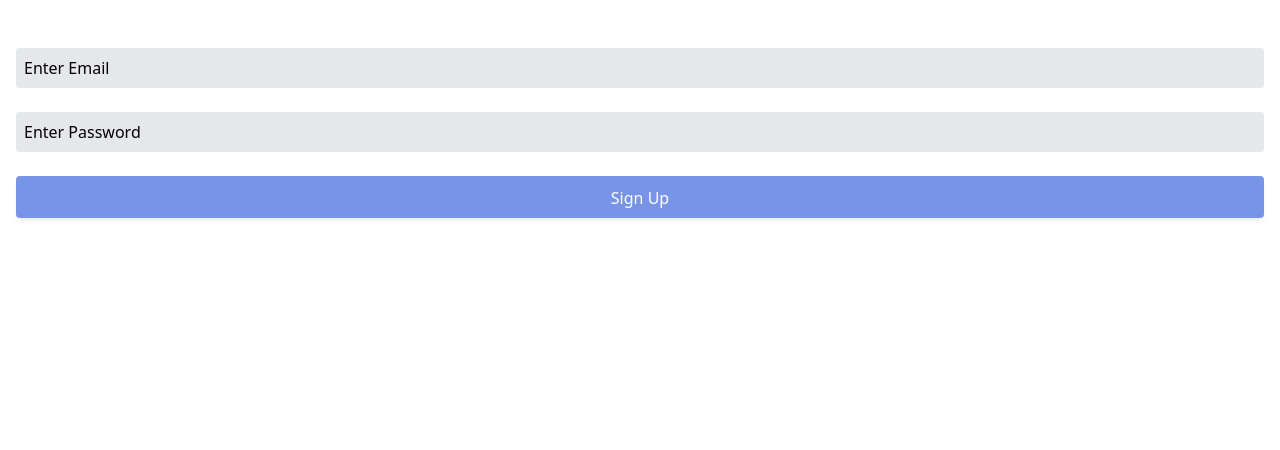
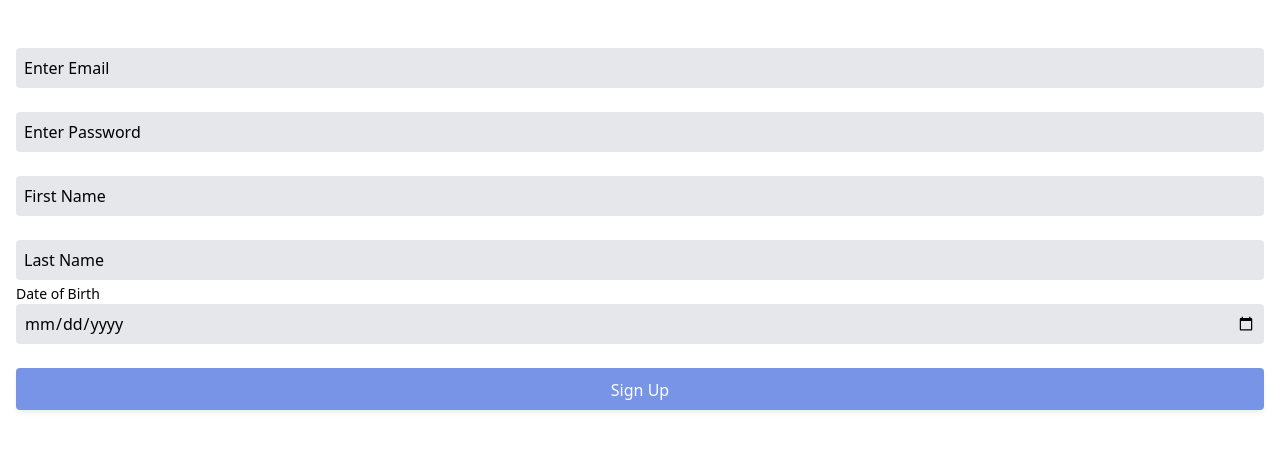
Before and after one commit to BaileyMillerSSI/misc-ui, a Next.js app: page /ui/signup in a window 1280 px wide. Shown: the top 450 px of the page. Built offline with nearby package versions, Linux system fonts and the light colour scheme.

Commit message:
Minor tweaks for signup screen

```diff
--- a/package.json
+++ b/package.json
@@ -10,6 +10,7 @@
   },
   "dependencies": {
     "@hookform/resolvers": "^3.1.0",
+    "luxon": "^3.3.0",
     "next": "^13.2.4",
     "react": "18.2.0",
     "react-dom": "18.2.0",
@@ -18,6 +19,7 @@
   },
   "devDependencies": {
     "@types/eslint": "^8.21.3",
+    "@types/luxon": "^3.3.0",
     "@types/node": "^18.15.5",
     "@types/prettier": "^2.7.2",
     "@types/react": "^18.0.28",
--- a/src/pages/index.tsx
+++ b/src/pages/index.tsx
@@ -7,6 +7,9 @@ const Home: NextPage = () => (
       <li>
         <Link href="ui/login">Login Screen</Link>
       </li>
+      <li>
+        <Link href="ui/signup">Signup Screen</Link>
+      </li>
     </ul>
   </div>
 );
--- a/src/pages/ui/login.tsx
+++ b/src/pages/ui/login.tsx
@@ -43,6 +43,7 @@ const LoginPage: NextPage = () => {
           label="Enter Email"
           type="email"
           placeholder="Enter your email"
+          autoComplete="username"
         />
 
         <Input<LoginFormSchema>
@@ -51,6 +52,7 @@ const LoginPage: NextPage = () => {
           label="Enter Password"
           type="password"
           placeholder="Enter your password"
+          autoComplete="current-password"
         />
 
         <Checkbox name="rememberMe" control={control} label="Remember Me" />
--- a/src/pages/ui/signup.tsx
+++ b/src/pages/ui/signup.tsx
@@ -6,10 +6,23 @@ import { useForm } from "react-hook-form";
 import { z } from "zod";
 import DemoContainer from "~/atoms/DemoContainer";
 import Input from "~/atoms/Input";
+import { DateTime } from "luxon";
 
 const formSchema = z.object({
   email: z.string().min(1, "Email is required").email(),
   password: z.string().min(1, "Password is required"),
+  firstName: z.string(),
+  lastName: z.string(),
+  dateOfBirth: z.coerce
+    .date()
+    .min(
+      DateTime.now().minus({ years: 150 }).toJSDate(),
+      "Date too far in the past"
+    )
+    .max(
+      DateTime.now().startOf("day").toJSDate(),
+      "Date cannot be in the future"
+    ),
 });
 
 export type SignUpFormSchema = z.infer<typeof formSchema>;
@@ -44,7 +57,7 @@ const SignUpPage: NextPage = () => {
           control={control}
           label="Enter Email"
           type="email"
-          autoComplete="email"
+          autoComplete="username"
           placeholder="Enter your email"
         />
 
@@ -55,6 +68,33 @@ const SignUpPage: NextPage = () => {
           type="password"
           autoComplete="new-password"
           placeholder="Enter your password"
+        />
+
+        <Input<SignUpFormSchema>
+          name="firstName"
+          control={control}
+          label="First Name"
+          type="text"
+          autoComplete="given-name"
+          placeholder="Enter your first name"
+        />
+
+        <Input<SignUpFormSchema>
+          name="lastName"
+          control={control}
+          label="Last Name"
+          type="text"
+          autoComplete="family-name"
+          placeholder="Enter your last name"
+        />
+
+        <Input<SignUpFormSchema>
+          name="dateOfBirth"
+          control={control}
+          label="Date of Birth"
+          type="date"
+          autoComplete="bday"
+          placeholder="Enter your date of birth"
         />
 
         <div className="flex flex-row gap-2">
```
Also changed, not shown: 1 other file (tests, documents, lock files or other folders).
